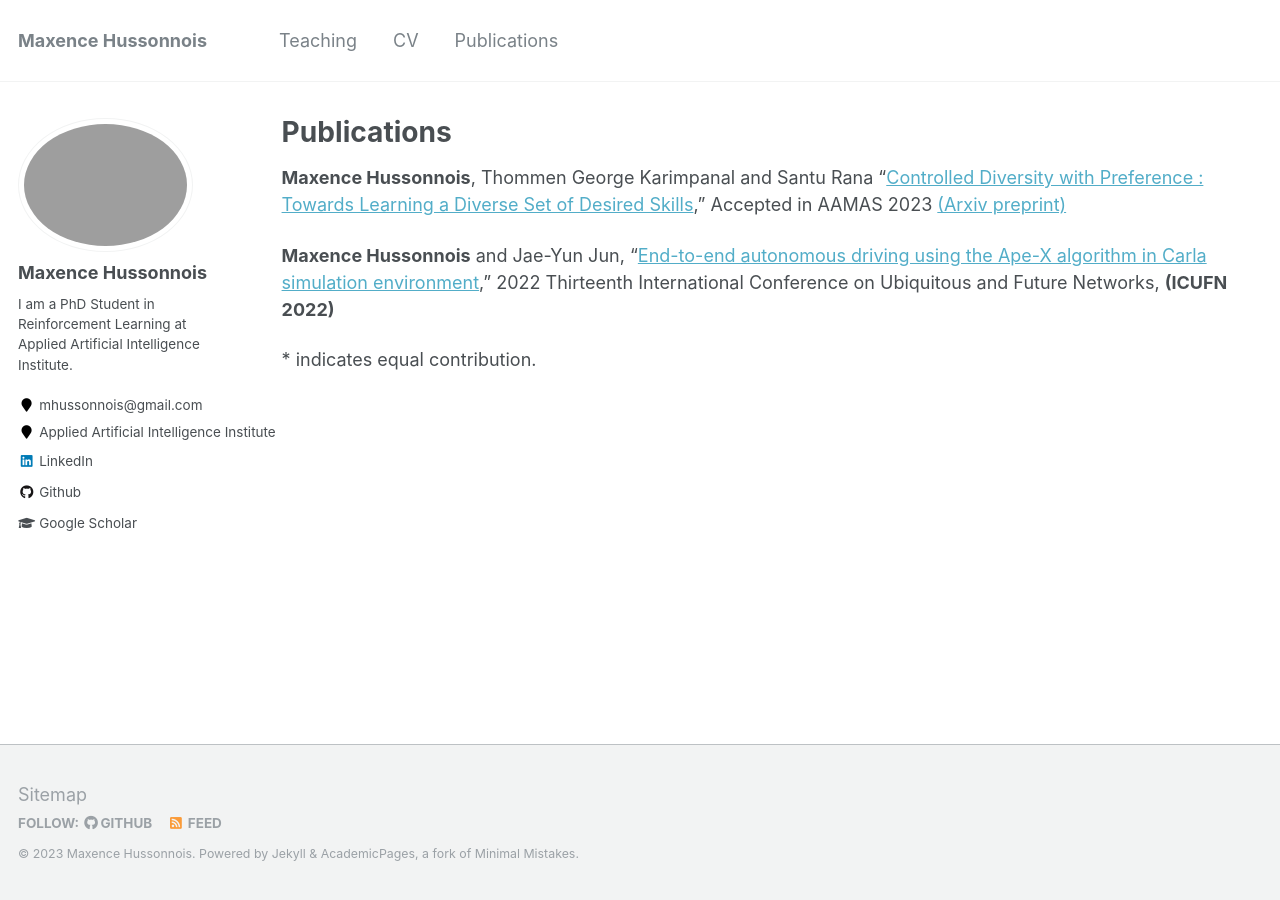
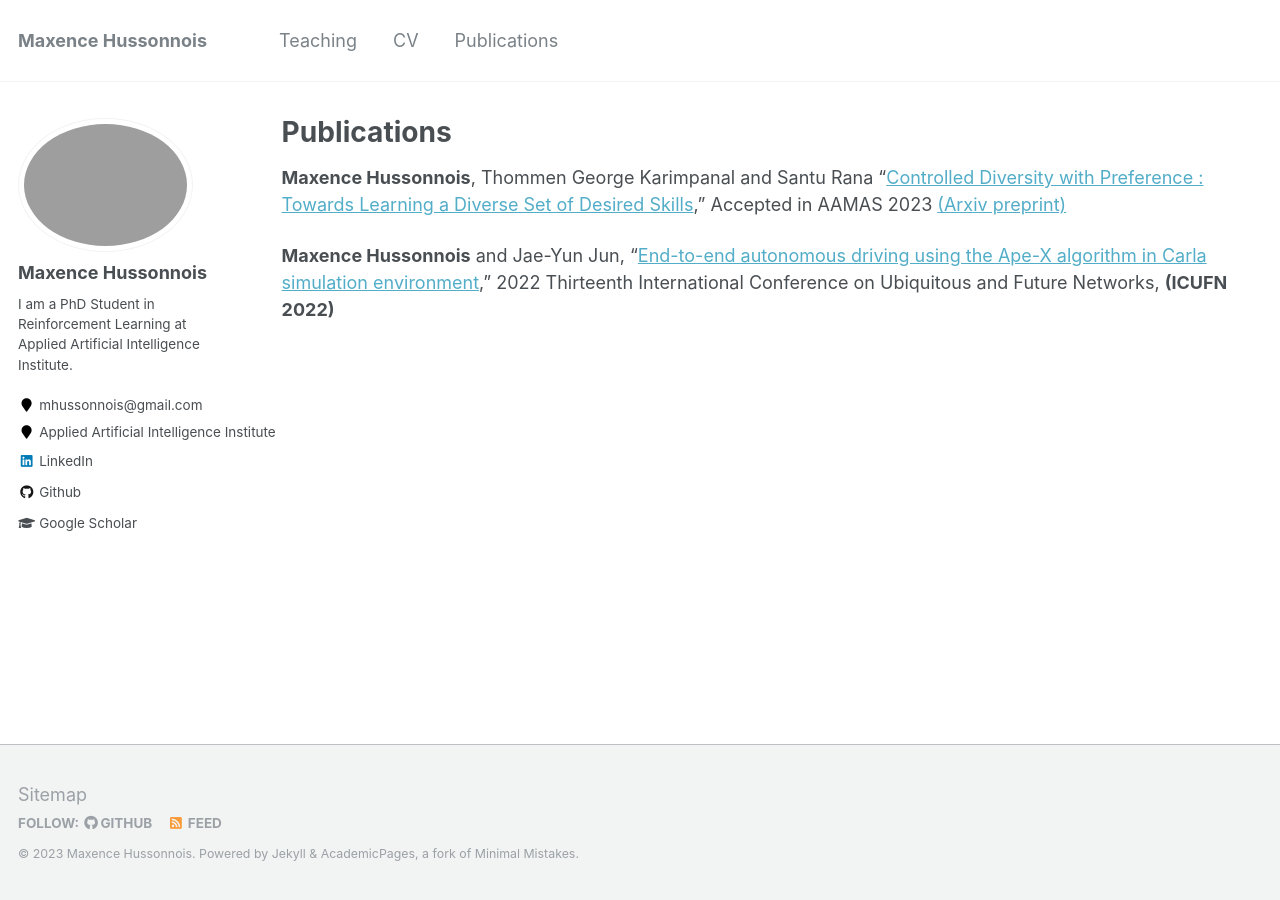
Before and after one commit to HussonnoisMaxence/HussonnoisMaxence.github.io, a Jekyll site: the page built from _pages/publications.md, in a window 1280 px wide. Built offline with Jekyll 4.4.1, drawn with Linux system fonts in a browser that asks for light colours; some of the changed lines change nothing that is shown.

Commit message:
Initial commit

```diff
--- a/_config.yml
+++ b/_config.yml
@@ -175,7 +175,7 @@
 # Collections
 collections:
   teaching:
-    output: true
+    output: false
     permalink: /:collection/:path/
   publications:
     output: true
@@ -184,7 +184,7 @@
     output: true
     permalink: /:collection/:path/
   talks:
-    output: true
+    output: false
     permalink: /:collection/:path/
 
 
--- a/_pages/publications.md
+++ b/_pages/publications.md
@@ -16,5 +16,3 @@
 
 **Maxence Hussonnois** and Jae-Yun Jun,
 "[End-to-end autonomous driving using the Ape-X algorithm in Carla simulation environment](https://ieeexplore.ieee.org/abstract/document/9829674)," 2022 Thirteenth International Conference on Ubiquitous and Future Networks,  **(ICUFN 2022)**
-
-\* indicates equal contribution.
```
Also changed, not shown: _pages/about.md (+1 -1 lines).
